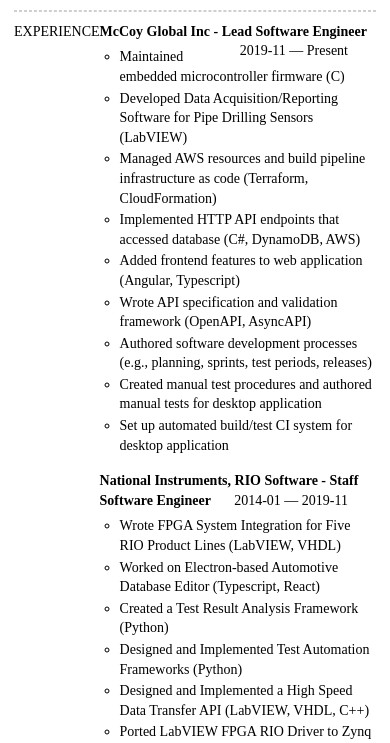
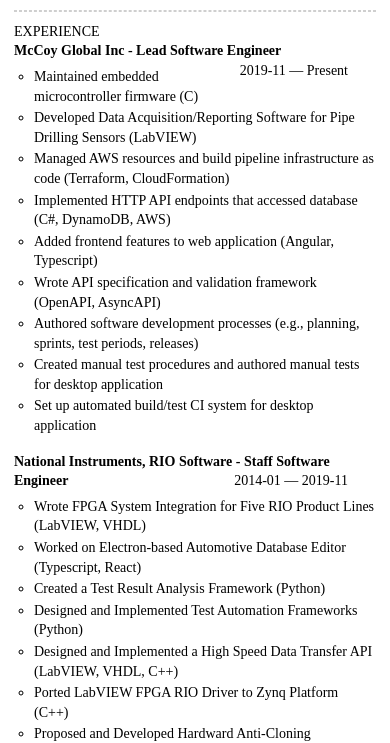
Before and after one commit to nturley/nturley.github.io, a website: page index.html in a window 390 px wide. Shown: the part 94-837 px from the top of the page. Drawn offline with Linux system fonts and the light colour scheme.

Commit message:
update for layout

```diff
--- a/index.html
+++ b/index.html
@@ -10,7 +10,7 @@
 	<style>
 	body {
   background: #EEEEEE;
-  font: 12px "Times New Roman", Times, sans-serif;
+  font: 13px "Times New Roman", Times, sans-serif;
   line-height: 1.4;
   margin: 40px 0;
 }
@@ -51,11 +51,12 @@
 }
 
 .smallFont {
-  font-size: 12px;
+  font-size: 13px;
 }
 
 .sectionBlock {
   display: flex;
+  flex-wrap: wrap;
   width: 100%;
 }
 
@@ -131,6 +132,9 @@
     padding: 0.5em 1em;
     border: none;
   }
+  .sectionBlock {
+    flex-direction: column;
+  }
   .sectionContent {
     width: 100%;
   }
@@ -146,9 +150,15 @@
   .smallFont {
     font-size: 14px;
   }
+  .sectionName {
+    width: 100%;
+  }
 }
 
 @media print {
+  body {
+    background: #FFFFFF;
+  }
   #resume {
     margin: 0 auto;
     max-width: 600px;
```
Also changed, not shown: 2 other files.
